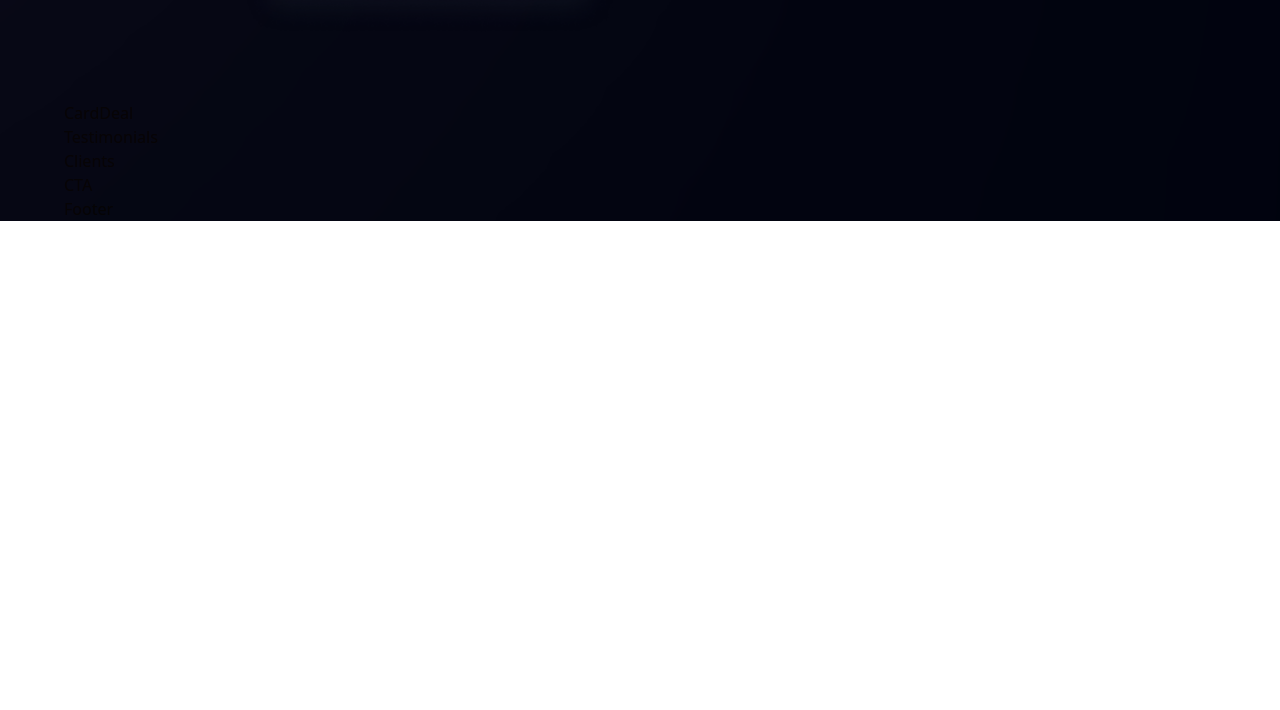
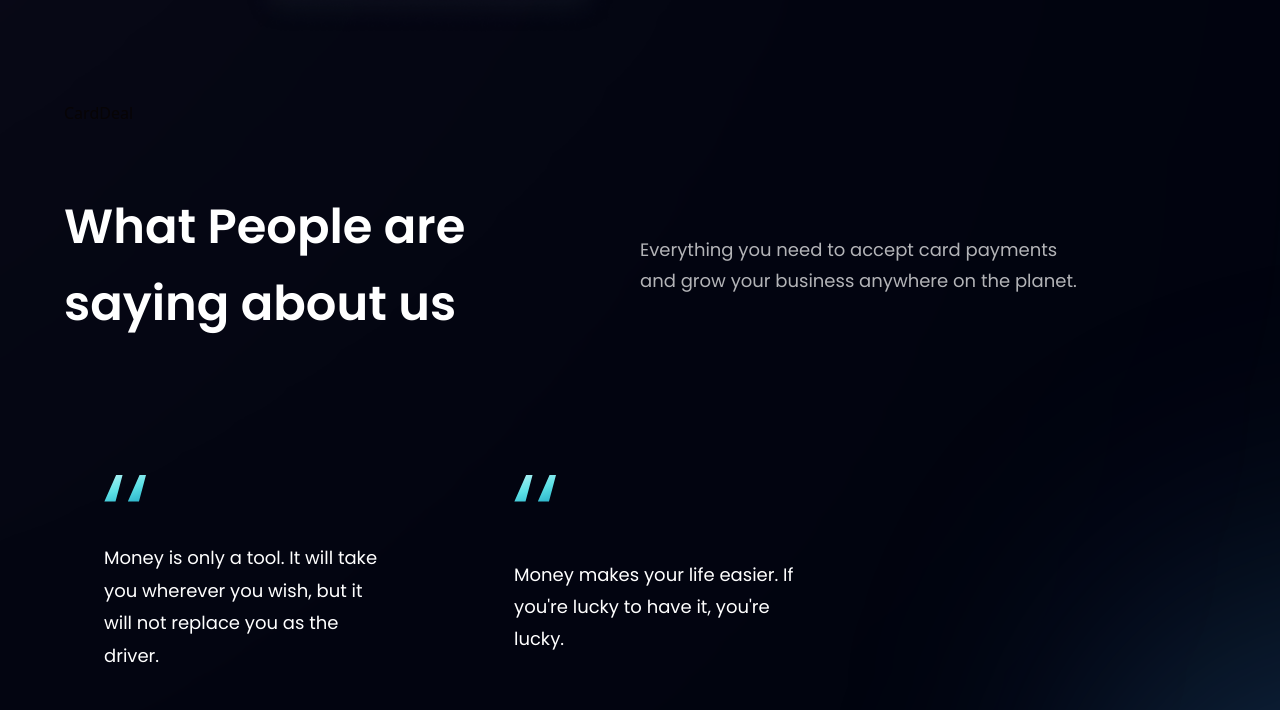
Before and after one commit to joyahmed/dark-web-layout-react, a React (Vite) app: page / in a window 1280 px wide. Shown: the part 2039-2749 px from the top of the page. Before the commit the page ends 2260 px from the top, so only its background shows below. Built offline with nearby package versions, Linux system fonts and the light colour scheme.

Commit message:
✅testimonials completed

```diff
--- a/src/App.jsx
+++ b/src/App.jsx
@@ -13,9 +13,9 @@ import {
 import styles from './styles';
 
 const App = () => (
-	<div className='bg-primary w-full overflow-hidden'>
-		<div className={`${styles.paddingX}`}>
-			<div className={`${styles.boxWidth}`}>
+	<div className={`bg-primary w-full overflow-hidden`}>
+		<div className={`${styles.paddingX} ${styles.flexCenter}`}>
+			<div className={`${styles.boxWidth} `}>
 				<Navbar />
 			</div>
 		</div>
--- a/src/components/Clients.jsx
+++ b/src/components/Clients.jsx
@@ -1,7 +1,38 @@
-import React from 'react';
+import { useState } from 'react';
+import { clients } from '../constants';
+import styles from '../styles';
 
 const Clients = () => {
-	return <div>Clients</div>;
+	const [hovered, setHovered] = useState(false);
+	const [index, setIndex] = useState(null);
+
+	return (
+		<section className={`${styles.flexCenter} my-4`}>
+			<div className={`${styles.flexCenter} flex-wrap w-full`}>
+				{clients.map((client, itemIndex) => (
+					<div
+						onMouseEnter={() => {
+							setIndex(itemIndex);
+							setHovered(true);
+						}}
+						onMouseLeave={() => setHovered(false)}
+						key={client.id}
+						className={`flex-1 ${
+							styles.flexCenter
+						} sm:min-w-[192px] min-w-[120px] m-5 px-2 py-2 rounded-lg h-24 shadow-xl ${
+							hovered && index === itemIndex && 'bg-blue-gradient'
+						}`}
+					>
+						<img
+							src={client.logo}
+							alt='client_logo'
+							className='sm:w-[192px] w-[100px] object-contain'
+						/>
+					</div>
+				))}
+			</div>
+		</section>
+	);
 };
 
 export default Clients;
--- a/src/components/FeedbackCard.jsx
+++ b/src/components/FeedbackCard.jsx
@@ -1,9 +1,25 @@
-import React from 'react'
+import { quotes } from "../assets";
 
-const FeedbackCard = () => {
-  return (
-    <div>FeedbackCard</div>
-  )
-}
+const FeedbackCard = ({ content, name, title, img }) => (
+  <div className="flex justify-between flex-col px-10 py-12 rounded-[20px]  max-w-[370px] md:mr-10 sm:mr-5 mr-0 my-5 feedback-card">
+    <img src={quotes} alt="double_quotes" className="w-[42.6px] h-[27.6px] object-contain" />
+    <p className="font-poppins font-normal text-[18px] leading-[32.4px] text-white my-10">
+      {content}
+    </p>
 
-export default FeedbackCard
+    <div className="flex flex-row">
+      <img src={img} alt={name} className="w-[48px] h-[48px] rounded-full" />
+      <div className="flex flex-col ml-4">
+        <h4 className="font-poppins font-semibold text-[20px] leading-[32px] text-white">
+          {name}
+        </h4>
+        <p className="font-poppins font-normal text-[16px] leading-[24px] text-dimWhite">
+          {title}
+        </p>
+      </div>
+    </div>
+  </div>
+);
+
+
+export default FeedbackCard;
--- a/src/components/Testimonials.jsx
+++ b/src/components/Testimonials.jsx
@@ -1,9 +1,33 @@
-import React from 'react'
+import { feedback } from '../constants';
+import styles from '../styles';
+import FeedbackCard from './FeedbackCard';
 
-const Testimonials = () => {
-  return (
-    <div>Testimonials</div>
-  )
-}
+const Testimonials = () => (
+	<section
+		id='clients'
+		className={`${styles.paddingY} ${styles.flexCenter} flex-col relative `}
+	>
+		<div className='absolute z-[0] w-[60%] h-[60%] -right-[50%] rounded-full blue__gradient bottom-40' />
 
-export default Testimonials
+		<div className='w-full flex justify-between items-center md:flex-row flex-col sm:mb-16 mb-6 relative z-[1]'>
+			<h2 className={styles.heading2}>
+				What People are <br className='sm:block hidden' /> saying
+				about us
+			</h2>
+			<div className='w-full md:mt-0 mt-6'>
+				<p className={`${styles.paragraph} text-left max-w-[450px]`}>
+					Everything you need to accept card payments and grow your
+					business anywhere on the planet.
+				</p>
+			</div>
+		</div>
+
+		<div className='flex flex-wrap sm:justify-start justify-center w-full feedback-container relative z-[1]'>
+			{feedback.map(card => (
+				<FeedbackCard key={card.id} {...card} />
+			))}
+		</div>
+	</section>
+);
+
+export default Testimonials;
```
Also changed, not shown: src/components/Button.jsx (+7 -4 lines).
